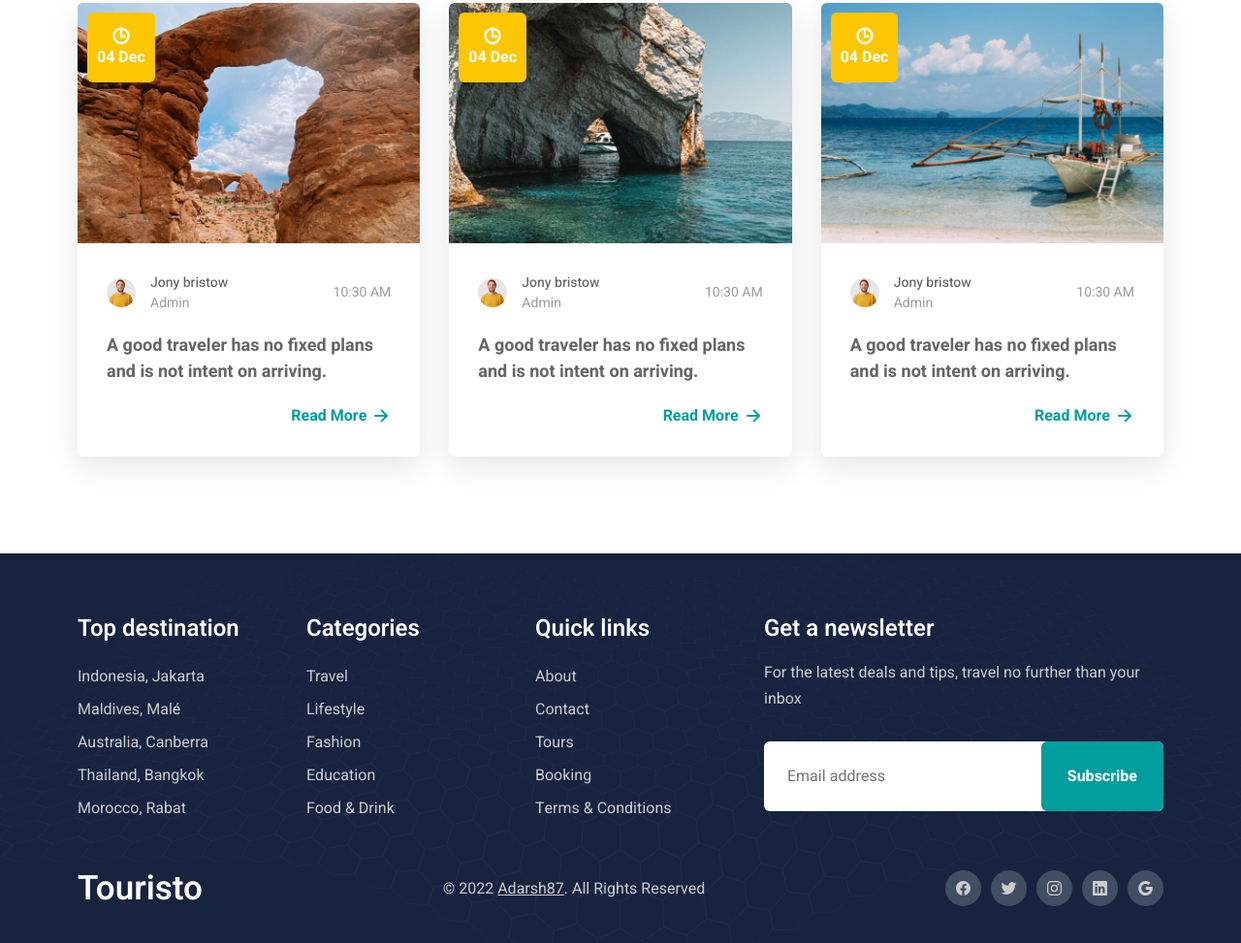
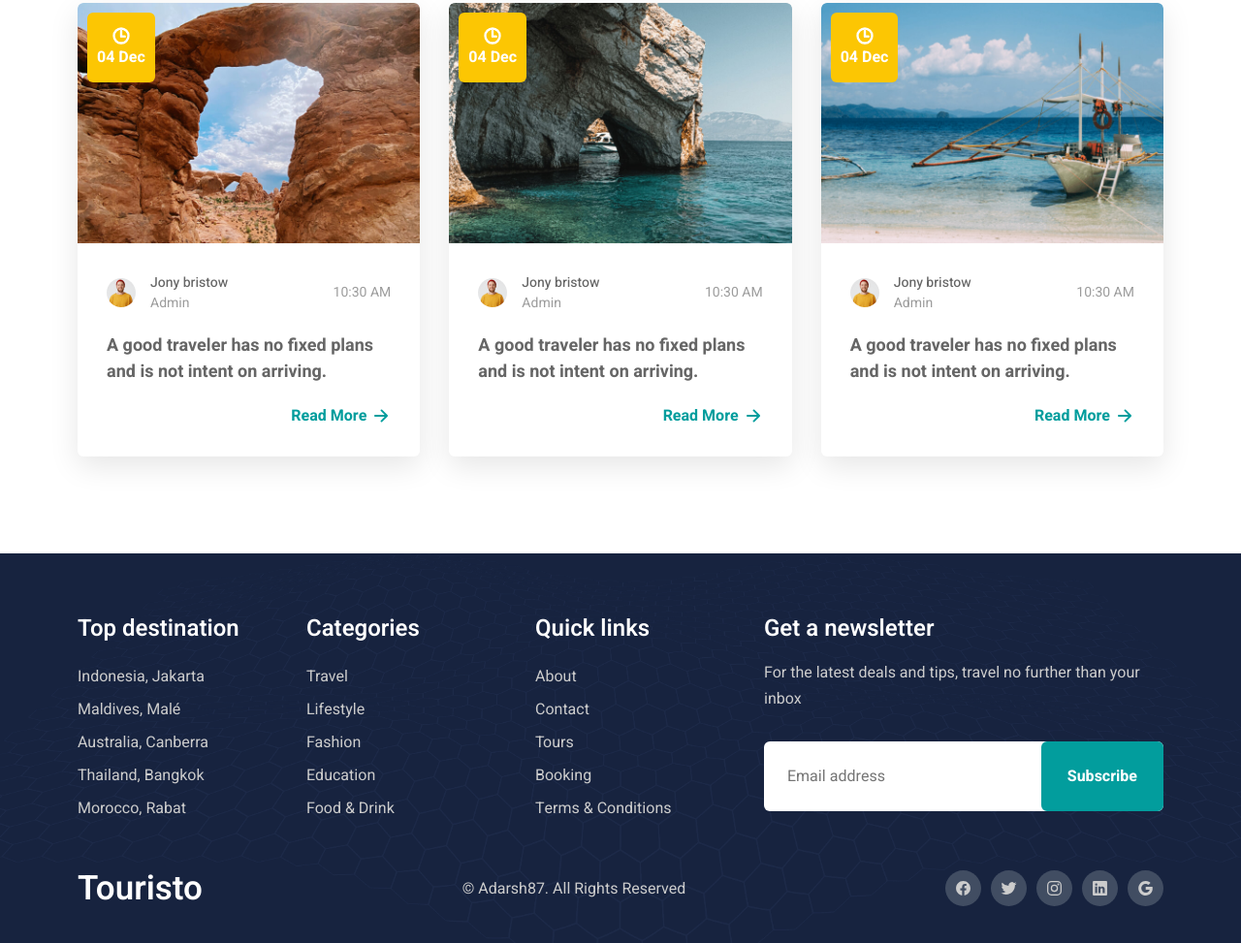
Before and after one commit to Adarsh-87/Projects, a plain HTML site: page Touristo/index.html in a window 1280 px wide. Shown: the part 3690-4663 px from the top of the page at 97% size. Drawn offline with nearby package versions, Linux system fonts and the light colour scheme; a web font is replaced by a local one.

Commit message:
year dissloved

```diff
--- a/Touristo/index.html
+++ b/Touristo/index.html
@@ -784,7 +784,7 @@
         <a href="#" class="logo">Touristo</a>
 
         <p class="copyright">
-          &copy; 2022 <a href="#" class="copyright-link">Adarsh87</a>. All Rights Reserved
+          &copy; Adarsh87. All Rights Reserved
         </p>
 
         <ul class="social-list">
```
